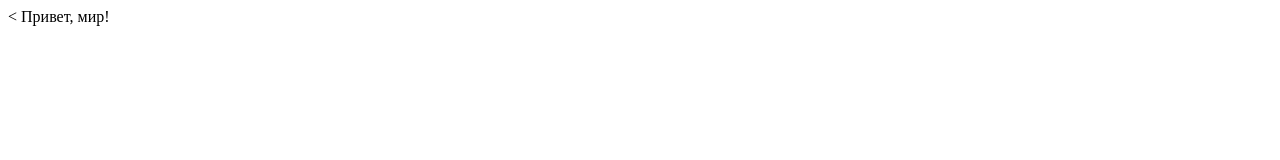
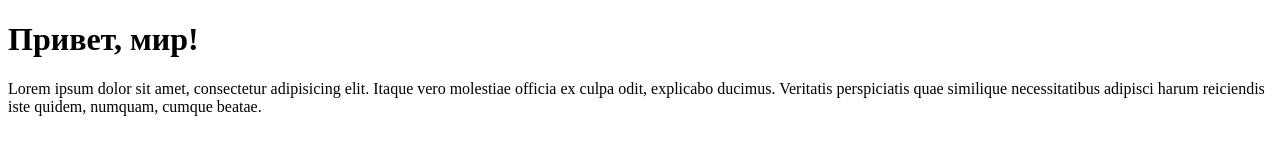
Before and after one commit to luxeon89/test, a plain HTML site: page index.html in a window 1280 px wide. Drawn offline with Linux system fonts and the light colour scheme.

Commit message:
Изменения
Добавил заголовок и параграф

```diff
--- a/index.html
+++ b/index.html
@@ -1,4 +1,4 @@
-<<!DOCTYPE html>
+<!DOCTYPE html>
 <html lang="ru">
 <head>
     <meta charset="UTF-8">
@@ -7,6 +7,7 @@
     <title>Document</title>
 </head>
 <body>
-    Привет, мир!
+    <h1>Привет, мир!</h1>
+    <p>Lorem ipsum dolor sit amet, consectetur adipisicing elit. Itaque vero molestiae officia ex culpa odit, explicabo ducimus. Veritatis perspiciatis quae similique necessitatibus adipisci harum reiciendis iste quidem, numquam, cumque beatae.</p>
 </body>
 </html>
```
